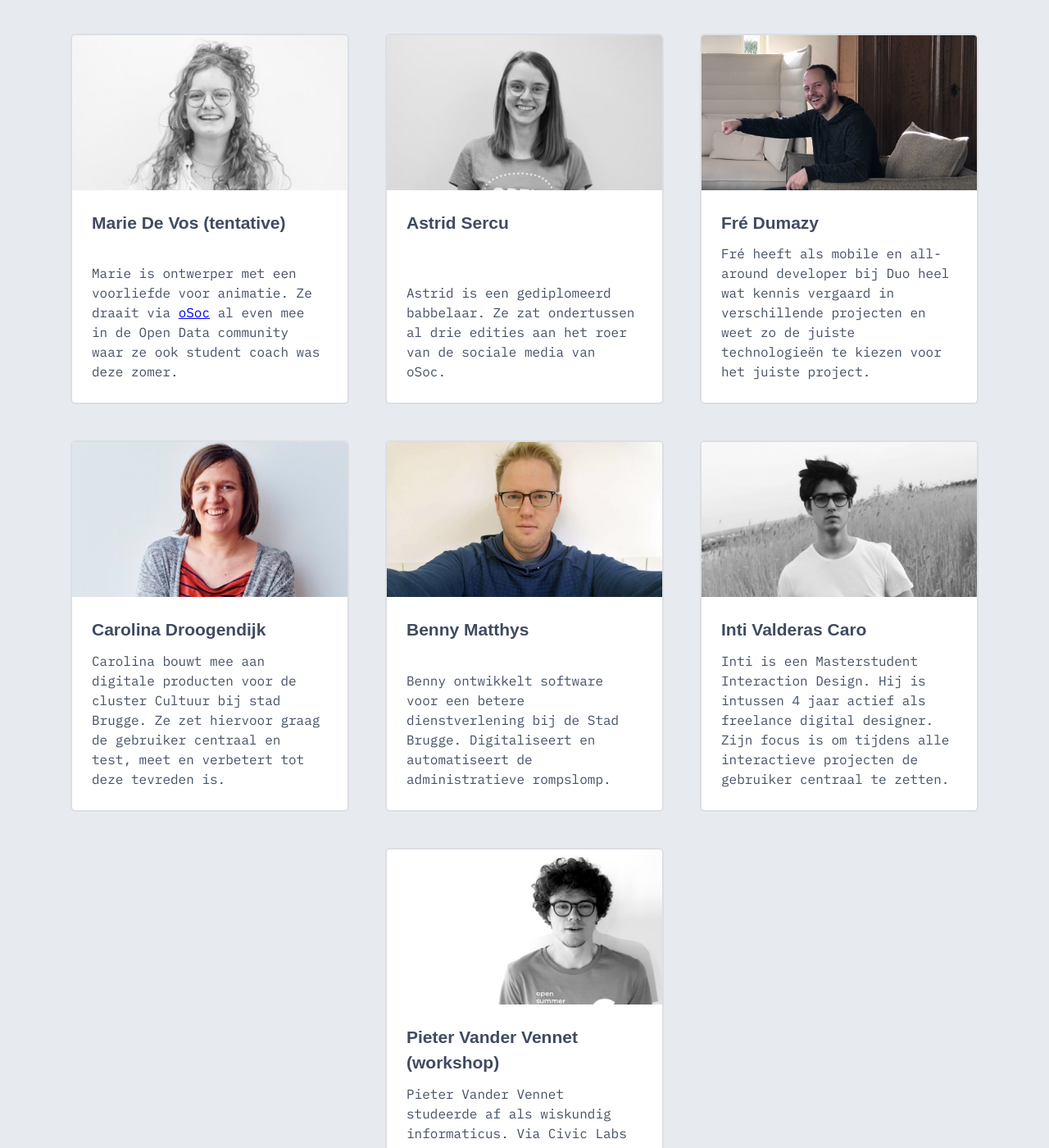
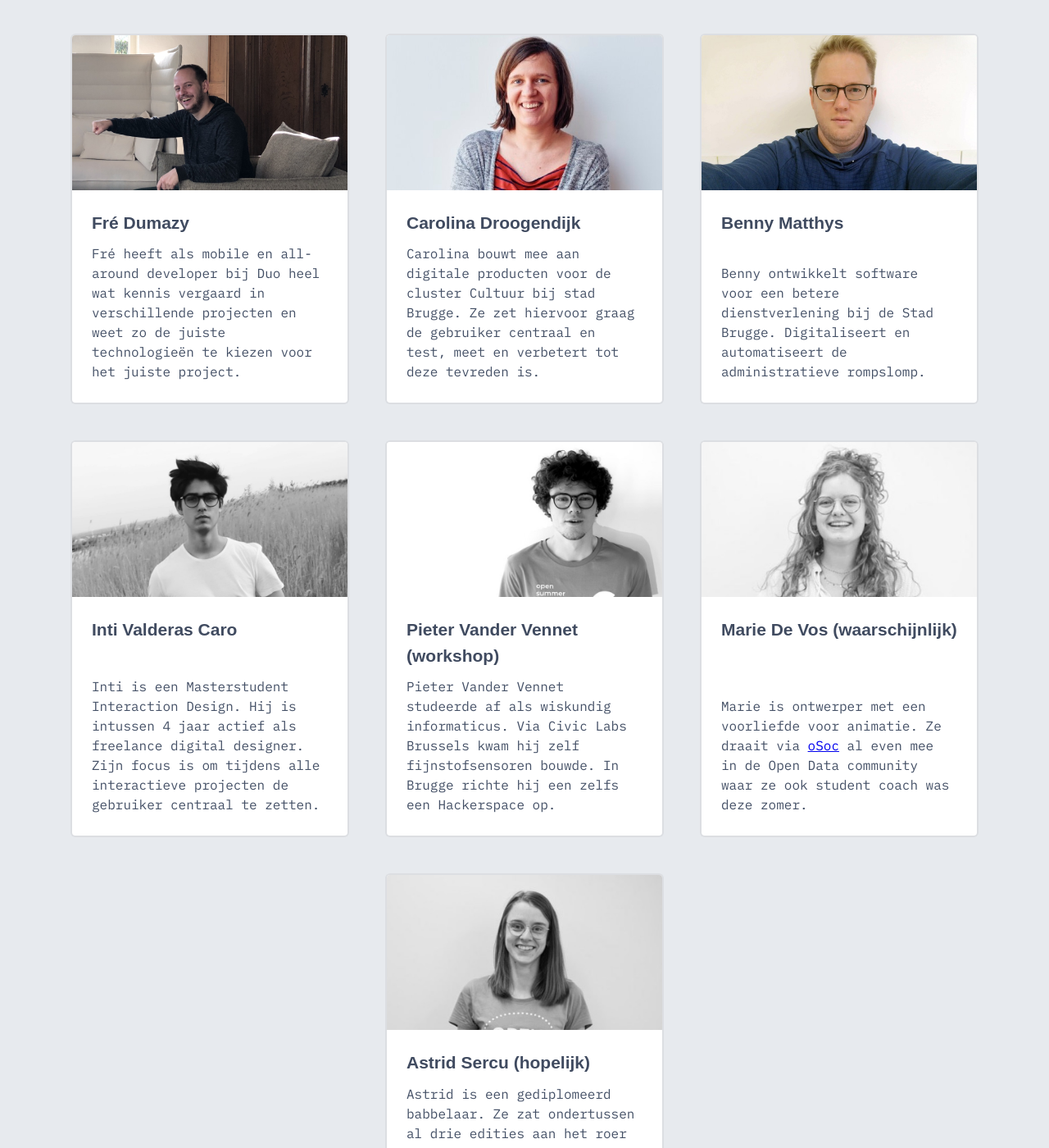
Before and after one commit to nerdlab-be/cityhacks-2020, a Jekyll site: the page built from _pages/index.markdown, in a window 1280 px wide and 1400 px high, scrolled down 2957 px. Shown: the whole window at 82% size. Built offline with Jekyll 4.4.1, drawn with Linux system fonts in a browser that asks for light colours; some web fonts are replaced; some of the changed lines change nothing that is shown; some of the changed text lies outside the part shown.

Commit message:
updated order added the tentatives

```diff
--- a/_data/coaches.yml
+++ b/_data/coaches.yml
@@ -1,14 +1,3 @@
-
-- title: Marie De Vos (tentative)
-  body: Marie is ontwerper met een voorliefde voor animatie. Ze draait via <a href='https://osoc.be/2019'>oSoc</a> al even mee in de Open Data community waar ze ook student coach was deze zomer.
-  image: jpg/marie.jpg
-  link: "hhttps://www.behance.net/mariedevos"
-
-- title: Astrid Sercu
-  body: Astrid is een gediplomeerd babbelaar. Ze zat ondertussen al drie edities aan het roer van de sociale media van oSoc.
-  image: jpg/astrid.jpg
-  link: "https://www.linkedin.com/in/astrid-sercu-359813136/"
-
 - title: Fré Dumazy
   body: Fré heeft als mobile en all-around developer bij Duo heel wat kennis vergaard in verschillende projecten en weet zo de juiste technologieën te kiezen voor het juiste project.
   image: jpg/fre.jpg
@@ -33,3 +22,13 @@
   body: Pieter Vander Vennet studeerde af als wiskundig informaticus. Via Civic Labs Brussels kwam hij zelf fijnstofsensoren bouwde. In Brugge richte hij een zelfs een Hackerspace op.
   image: jpg/pieter.jpg
   link: "https://github.com/pietervdvn"
+
+- title: Marie De Vos (waarschijnlijk)
+  body: Marie is ontwerper met een voorliefde voor animatie. Ze draait via <a href='https://osoc.be/2019'>oSoc</a> al even mee in de Open Data community waar ze ook student coach was deze zomer.
+  image: jpg/marie.jpg
+  link: "hhttps://www.behance.net/mariedevos"
+
+- title: Astrid Sercu (hopelijk)
+  body: Astrid is een gediplomeerd babbelaar. Ze zat ondertussen al drie edities aan het roer van de sociale media van oSoc.
+  image: jpg/astrid.jpg
+  link: "https://www.linkedin.com/in/astrid-sercu-359813136/"
```
